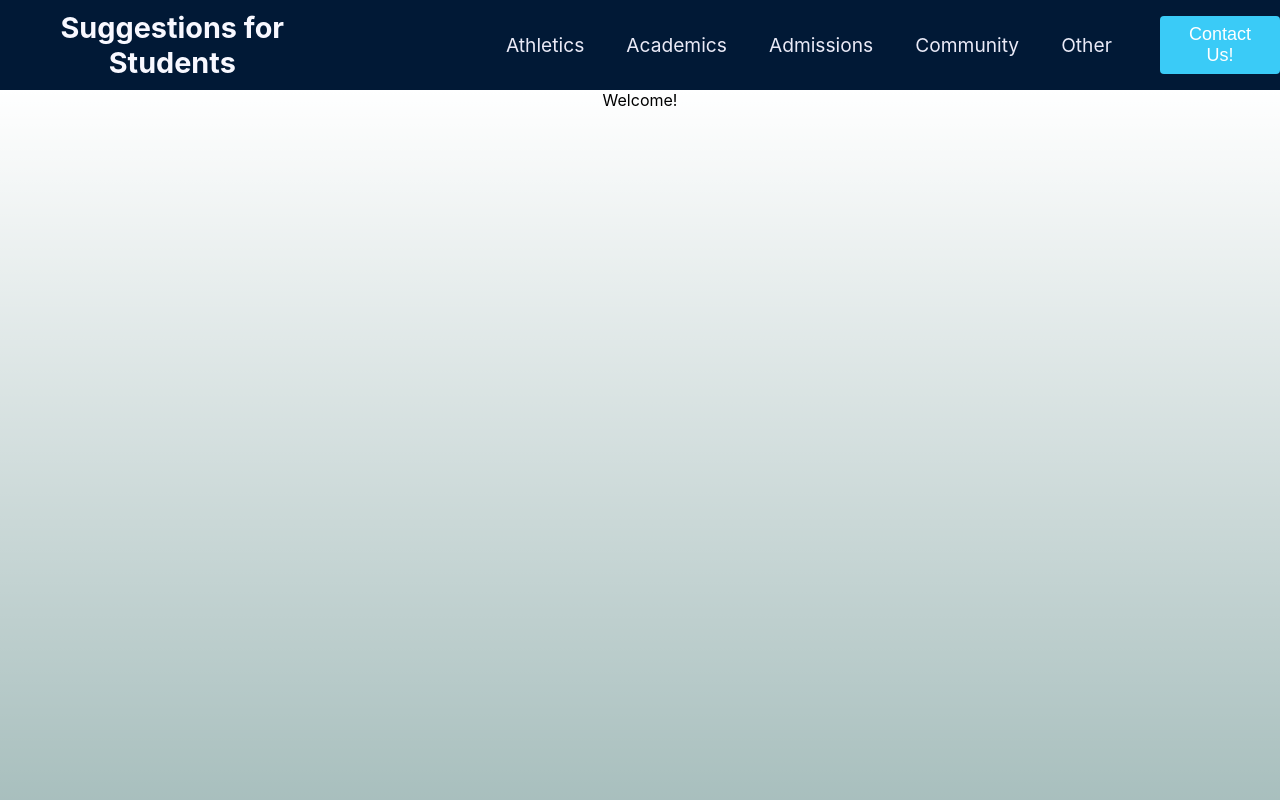
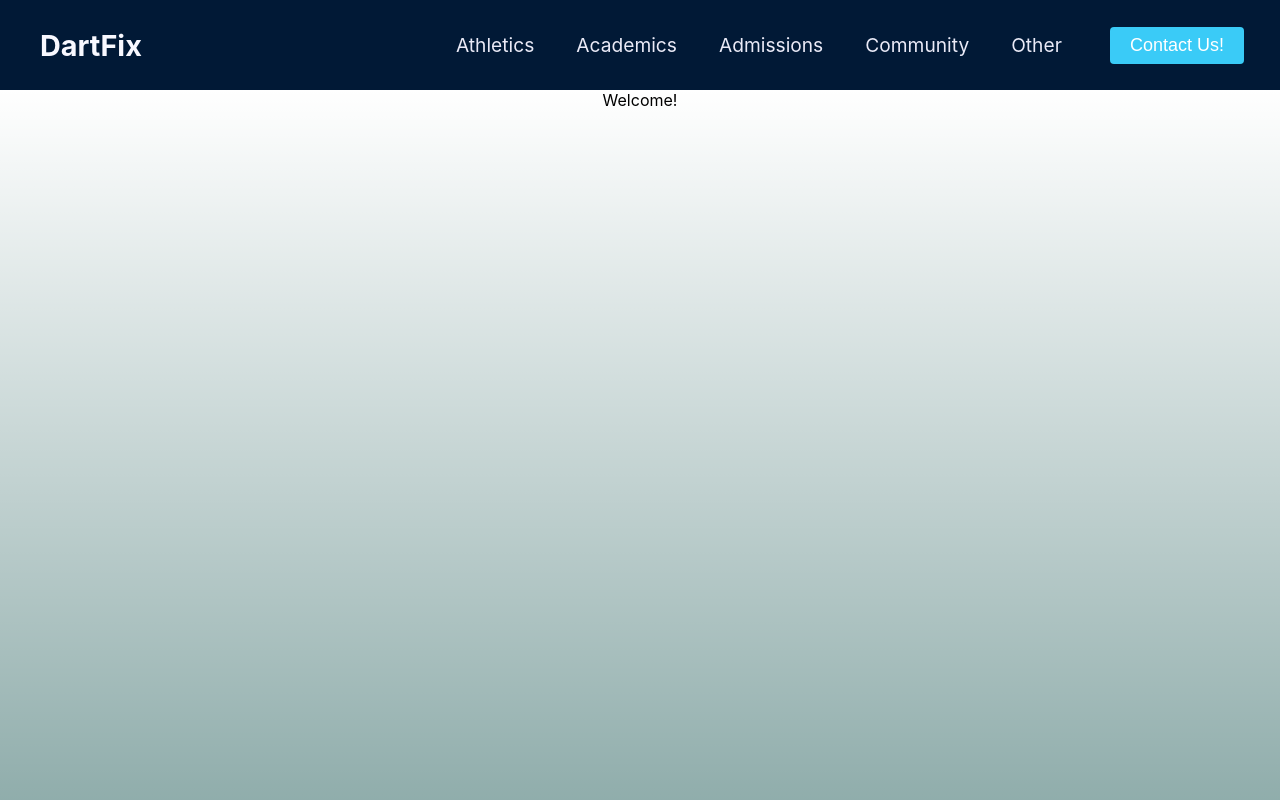
Before and after one commit to DALI-mini-webdev/final-project-team-1, a React (Create React App) app in the folder final/src/: page / in a window 1280 px wide. Shown: the top 800 px of the page. Built offline with nearby package versions, Linux system fonts and the light colour scheme; the HTML template or start-up script is replaced by a standard one.

Commit message:
adding padding in navbar

```diff
--- a/final/src/App.css
+++ b/final/src/App.css
@@ -16,7 +16,7 @@
 .page{
   position: relative;
   width: flex;
-  height: 1024px;
+  height: 100vh;
   background: linear-gradient(180deg, #FFFFFF 0%, rgba(255, 255, 255, 0) 100%), #82A3A1;
 }
 
--- a/final/src/components/Navbar/NavBar.css
+++ b/final/src/components/Navbar/NavBar.css
@@ -1,6 +1,6 @@
 .BarButtons{
     background: #011936;
-
+    padding-right: 16px;
     height: 90px;
     display: flex;
     justify-content: center;
@@ -19,6 +19,7 @@
     margin-left: 0.5 rem;
     font-size: 1.6 rem;
 }
+
 
 .nav-menu{
     display: grid;
@@ -52,6 +53,7 @@
 @media screen and (max-width:960px){
     .BarButtons{
         position: relative;
+        margin-right: 50px;
     }
 
     .nav-menu{
--- a/final/src/components/Navbar/NavBar.js
+++ b/final/src/components/Navbar/NavBar.js
@@ -17,7 +17,7 @@ class NavBar extends Component{
     render(){
         return(
             <nav className = "BarButtons">
-                <h1 className = "suggestionLogo">Suggestions for Students<i className = "fab fa-react">
+                <h1 className = "suggestionLogo">DartFix<i className = "fab fa-react">
                     </i></h1>
                     <div className = "department" onClick = {this.handleClick}>
                         <i className = {this.state.clicked ? 'fas fa-times': 'fas fa-bars'}></i>
```
